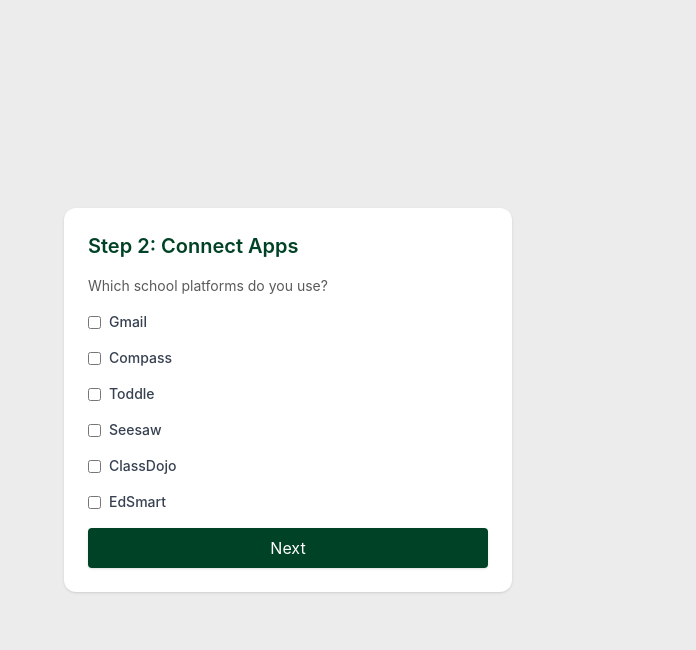
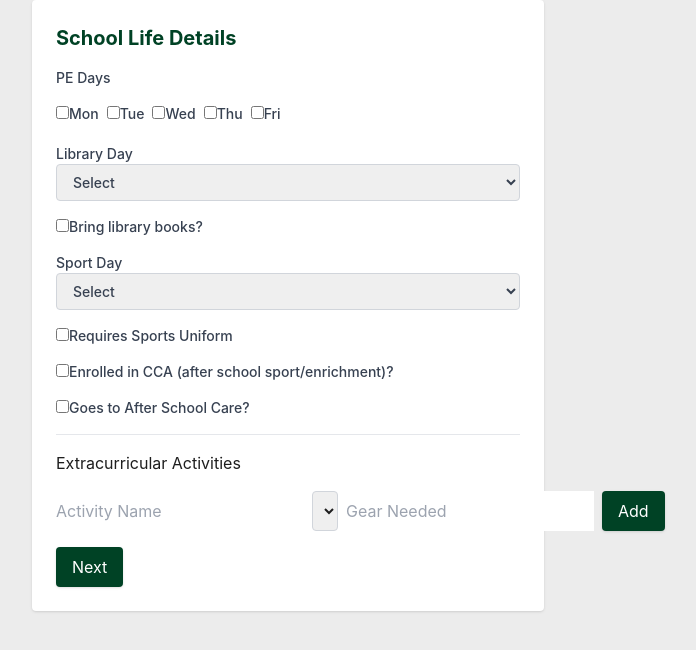
Before and after one commit to LHN-ENT/SchoolMate, a Next.js app: page /onboarding/step2 in a window 1280 px wide. Shown: the top 650 px of the page, without its empty margins (352-1048 px from the left). Built offline with nearby package versions, Linux system fonts and the light colour scheme; no server answers.

Commit message:
UI Update step2.tsx

```diff
--- a/pages/onboarding/step2.tsx
+++ b/pages/onboarding/step2.tsx
@@ -1,62 +1,172 @@
-import { useRouter } from 'next/router'
-import { useState } from 'react'
-import { useSession } from 'next-auth/react'
-import { doc, setDoc, getDoc } from 'firebase/firestore'
-import { db } from '../../lib/firebaseClient'
+import { useState } from "react";
+import { useRouter } from "next/router";
+
+const weekdays = ["Mon", "Tue", "Wed", "Thu", "Fri"];
 
 export default function Step2() {
-  const router = useRouter()
-  const { data: session } = useSession()
-  const [apps, setApps] = useState<string[]>([])
+  const router = useRouter();
+  const [routine, setRoutine] = useState({
+    peDays: [],
+    libraryDay: "",
+    libraryBooks: false,
+    sportDay: "",
+    sportUniform: false,
+    ccaOn: false,
+    cca: { name: "", day: "", time: "", location: "", pickup: false },
+    afterCareOn: false,
+    afterSchoolCare: [],
+    extracurriculars: [],
+    extraName: "",
+    extraDay: "",
+    extraGear: "",
+  });
 
-  const handleToggle = (app: string) => {
-    setApps(prev =>
-      prev.includes(app) ? prev.filter(a => a !== app) : [...prev, app]
-    )
+  function updateField(field, value) {
+    setRoutine((c) => ({ ...c, [field]: value }));
   }
 
-  const handleSubmit = async (e) => {
-    e.preventDefault()
-
-    if (!session?.user?.email) {
-      alert('User not authenticated')
-      return
-    }
-
-    const uid = session.user.id
-    const userRef = doc(db, 'users', uid)
-    const userSnap = await getDoc(userRef)
-    const existingData = userSnap.exists() ? userSnap.data() : {}
-
-    await setDoc(userRef, { ...existingData, connectedApps: apps }, { merge: true })
-
-    router.push('/onboarding/step3')
+  function addExtraActivity() {
+    if (!routine.extraName || !routine.extraDay) return;
+    setRoutine((c) => ({
+      ...c,
+      extracurriculars: [
+        ...(c.extracurriculars || []),
+        { name: c.extraName, day: c.extraDay, gear: c.extraGear },
+      ],
+      extraName: "",
+      extraDay: "",
+      extraGear: "",
+    }));
   }
 
-  const availableApps = ['Gmail', 'Compass', 'Toddle', 'Seesaw', 'ClassDojo', 'EdSmart']
+  function handleSubmit(e) {
+    e.preventDefault();
+    // Merge with step1 childProfile
+    const child = JSON.parse(localStorage.getItem("childProfile") || "{}");
+    child.routine = {
+      peDays: routine.peDays,
+      libraryDay: routine.libraryDay,
+      libraryBooks: routine.libraryBooks,
+      sportDay: routine.sportDay,
+      sportUniform: routine.sportUniform,
+      cca: routine.ccaOn ? routine.cca : undefined,
+      afterSchoolCare: routine.afterCareOn ? routine.afterSchoolCare : [],
+      extracurriculars: routine.extracurriculars,
+    };
+    localStorage.setItem("childProfile", JSON.stringify(child));
+    router.push("/onboarding/step3");
+  }
 
   return (
-    <form onSubmit={handleSubmit} className="min-h-screen flex items-center justify-center bg-[#ECECEC] px-4">
-      <div className="bg-white rounded-xl p-6 shadow max-w-md w-full space-y-4">
-        <h2 className="text-xl font-semibold text-[#004225]">Step 2: Connect Apps</h2>
-        <p className="text-[#5A5A5A] text-sm">Which school platforms do you use?</p>
-
-        {availableApps.map(app => (
-          <label key={app} className="flex items-center space-x-2">
+    <form onSubmit={handleSubmit} className="max-w-lg mx-auto p-6 bg-white shadow rounded space-y-4">
+      <h2 className="text-xl font-bold">School Life Details</h2>
+      <label>PE Days</label>
+      <div className="flex gap-2">
+        {weekdays.map(day => (
+          <label key={day}>
             <input
               type="checkbox"
-              checked={apps.includes(app)}
-              onChange={() => handleToggle(app)}
-              className="accent-[#004225]"
+              checked={routine.peDays.includes(day)}
+              onChange={e =>
+                updateField(
+                  "peDays",
+                  e.target.checked
+                    ? [...routine.peDays, day]
+                    : routine.peDays.filter(d => d !== day)
+                )
+              }
             />
-            <span>{app}</span>
+            {day}
           </label>
         ))}
-
-        <button type="submit" className="w-full py-2 bg-[#004225] text-white rounded">
-          Next
-        </button>
       </div>
+      <label>
+        Library Day
+        <select value={routine.libraryDay} onChange={e => updateField("libraryDay", e.target.value)}>
+          <option value="">Select</option>
+          {weekdays.map(day => <option key={day} value={day}>{day}</option>)}
+        </select>
+      </label>
+      <label>
+        <input type="checkbox" checked={routine.libraryBooks} onChange={e => updateField("libraryBooks", e.target.checked)} />
+        Bring library books?
+      </label>
+      <label>
+        Sport Day
+        <select value={routine.sportDay} onChange={e => updateField("sportDay", e.target.value)}>
+          <option value="">Select</option>
+          {weekdays.map(day => <option key={day} value={day}>{day}</option>)}
+        </select>
+      </label>
+      <label>
+        <input type="checkbox" checked={routine.sportUniform} onChange={e => updateField("sportUniform", e.target.checked)} />
+        Requires Sports Uniform
+      </label>
+      <label>
+        <input type="checkbox" checked={routine.ccaOn} onChange={e => updateField("ccaOn", e.target.checked)} />
+        Enrolled in CCA (after school sport/enrichment)?
+      </label>
+      {routine.ccaOn && (
+        <div className="space-y-2">
+          <input placeholder="CCA Name" value={routine.cca.name} onChange={e => updateField("cca", { ...routine.cca, name: e.target.value })} className="input" />
+          <select value={routine.cca.day} onChange={e => updateField("cca", { ...routine.cca, day: e.target.value })}>
+            <option value="">Day</option>
+            {weekdays.map(day => <option key={day} value={day}>{day}</option>)}
+          </select>
+          <input placeholder="Time (e.g. 3:30-4:30pm)" value={routine.cca.time} onChange={e => updateField("cca", { ...routine.cca, time: e.target.value })} className="input" />
+          <input placeholder="Location" value={routine.cca.location} onChange={e => updateField("cca", { ...routine.cca, location: e.target.value })} className="input" />
+          <label>
+            <input type="checkbox" checked={routine.cca.pickup} onChange={e => updateField("cca", { ...routine.cca, pickup: e.target.checked })} />
+            Pickup Needed?
+          </label>
+        </div>
+      )}
+      <label>
+        <input type="checkbox" checked={routine.afterCareOn} onChange={e => updateField("afterCareOn", e.target.checked)} />
+        Goes to After School Care?
+      </label>
+      {routine.afterCareOn && (
+        <div className="flex gap-2">
+          {weekdays.map(day => (
+            <label key={day}>
+              <input
+                type="checkbox"
+                checked={routine.afterSchoolCare.includes(day)}
+                onChange={e =>
+                  updateField(
+                    "afterSchoolCare",
+                    e.target.checked
+                      ? [...routine.afterSchoolCare, day]
+                      : routine.afterSchoolCare.filter(d => d !== day)
+                  )
+                }
+              />
+              {day}
+            </label>
+          ))}
+        </div>
+      )}
+      <hr />
+      <h3>Extracurricular Activities</h3>
+      <div className="flex flex-col gap-2">
+        {(routine.extracurriculars || []).map((act, i) => (
+          <div key={i}>
+            {act.name} | {act.day} | {act.gear}
+          </div>
+        ))}
+        <div className="flex gap-2">
+          <input placeholder="Activity Name" value={routine.extraName} onChange={e => updateField("extraName", e.target.value)} className="input" />
+          <select value={routine.extraDay} onChange={e => updateField("extraDay", e.target.value)}>
+            <option value="">Day</option>
+            {weekdays.map(day => <option key={day} value={day}>{day}</option>)}
+          </select>
+          <input placeholder="Gear Needed" value={routine.extraGear} onChange={e => updateField("extraGear", e.target.value)} className="input" />
+          <button type="button" onClick={addExtraActivity}>Add</button>
+        </div>
+      </div>
+      <button className="btn-primary mt-4" type="submit">
+        Next
+      </button>
     </form>
-  )
+  );
 }
```
